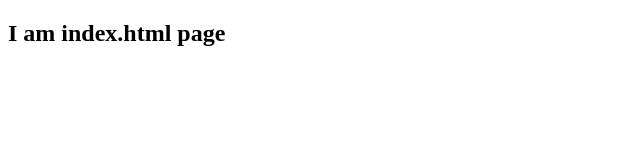
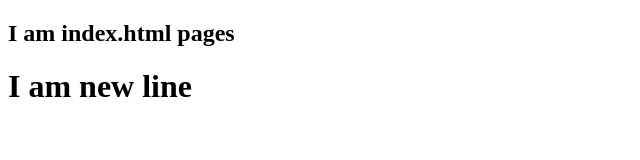
Before and after one commit to kiranpspk/git-projects, a plain HTML site: page index.html in a window 1280 px wide. Shown: the whole page, without its empty margins (0-640 px from the left). Drawn offline with Linux system fonts and the light colour scheme.

Commit message:
add new line

```diff
--- a/index.html
+++ b/index.html
@@ -6,6 +6,8 @@
     <title>Document</title>
 </head>
 <body>
-    <h2>I am index.html page</h2>
+
+    <h2>I am index.html pages</h2>
+    <h1>I am new line</h1>
 </body>
 </html>
```
